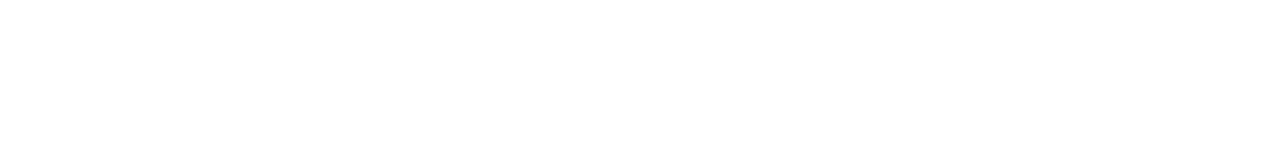
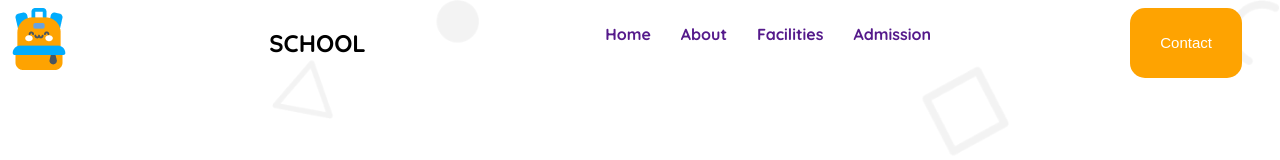
Before and after one commit to safikolislam/A-02, a plain HTML site: page index.html in a window 1280 px wide. Drawn offline with Linux system fonts and the light colour scheme.

Commit message:
added the menubar

```diff
--- a/index.html
+++ b/index.html
@@ -1,12 +1,48 @@
 <!DOCTYPE html>
 <html lang="en">
-<head>
-    <meta charset="UTF-8">
-    <meta name="viewport" content="width=device-width, initial-scale=1.0">
+  <head>
+    <meta charset="UTF-8" />
+    <meta name="viewport" content="width=device-width, initial-scale=1.0" />
     <title>Assignment-02</title>
-    <link rel="stylesheet" href="styles/styles.css">
-</head>
-<body>
+    <link
+      rel="stylesheet"
+      href="https://cdnjs.cloudflare.com/ajax/libs/font-awesome/6.7.2/css/all.min.css"
+      integrity="sha512-Evv84Mr4kqVGRNSgIGL/F/aIDqQb7xQ2vcrdIwxfjThSH8CSR7PBEakCr51Ck+w+/U6swU2Im1vVX0SVk9ABhg=="
+      crossorigin="anonymous"
+      referrerpolicy="no-referrer"
+    />
+    <link rel="preconnect" href="https://fonts.googleapis.com" />
+    <link rel="preconnect" href="https://fonts.gstatic.com" crossorigin />
+    <link
+      href="https://fonts.googleapis.com/css2?family=Quicksand:wght@300..700&display=swap"
+      rel="stylesheet"
+    />
+    <link rel="stylesheet" href="styles/styles.css" />
+  </head>
+  <body class="quicksand-normal">
+    <header class="navbar">
+        <div>
+          <img src="assets/logo.png" alt="" />
+        </div>
+        <div>
+          <h2>SCHOOL</h2>
+        </div>
+      </div>
+      <div>
+        <ul class="u-list">
+          <li class="list-items"><a class="navlinks" href="">Home</a></li>
+          <li class="list-items"><a class="navlinks" href="">About</a></li>
+          <li class="list-items"><a class="navlinks" href="">Facilities</a></li>
+          <li class="list-items"><a class="navlinks" href="">Admission</a></li>
+        </ul>
+      </div>
 
-</body>
+      <button class="btn">Contact</button>
+
+    </header>
+    <div id="re-menu">
+        <div><img src="assets/logo.png" alt="" /></div>
+          <div><p class="icon"><i  class="fa-solid fa-bars"></i></p></div>
+      </div>
+  </body>
 </html>
--- a/styles/styles.css
+++ b/styles/styles.css
@@ -0,0 +1,56 @@
+
+.quicksand-normal {
+  font-family: "Quicksand", serif;
+  font-optical-sizing: auto;
+  font-weight: 700;
+  font-style: normal;
+}
+body{
+    background-image:url(../assets/bg.png);
+    background-size: cover;
+    background-repeat: no-repeat;
+}
+.navbar{
+
+    display:flex;
+    justify-content: space-between;
+}
+
+
+.u-list{
+    display:flex;
+    justify-content: space-between;
+    gap:30px;
+}
+.navlinks{
+    text-decoration:none;
+}
+.list-items{
+    list-style: none;
+
+}
+.btn {
+    margin-right:30px;
+    background:#FEA301;
+    padding:0 30px;
+    color:#ffff;
+    font-size:15px;
+    border-radius:15px;
+    border:none;
+}
+
+#re-menu{
+    display:none;
+}
+@media screen and (max-width:400px){
+
+
+  .navbar{
+    display:none;
+  }
+  #re-menu{
+    display:block;
+    display:flex;
+    justify-content: space-around;
+  }
+}
```
Also changed, not shown: assets/bg.png (added), assets/dribble.png (added), assets/elementary.png (added), assets/fb.png (added), assets/google+.png (added), assets/hero-kids.png (added), assets/kinder.png (added), assets/logo.png (added), assets/middle.png (added), assets/story-1.png (added), assets/story-2.png (added), assets/story-3.png (added), assets/story-4.png (added), assets/story-5.png (added), 1 more files.
